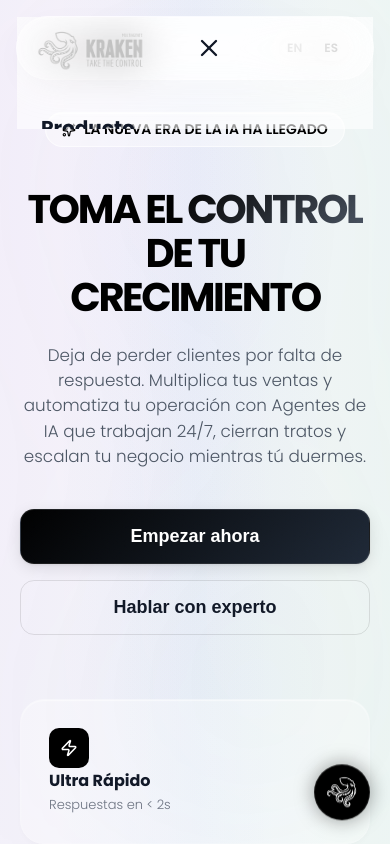
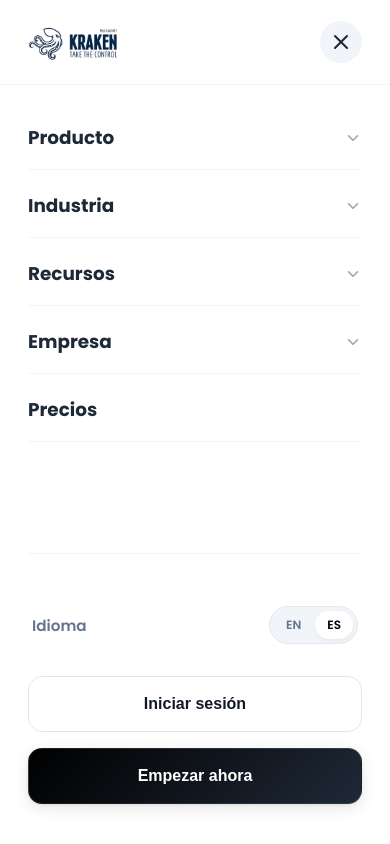
Before and after one commit to madmonkeysc/kraken-web, a React (Vite) app: page / in a window 390 px wide. Both pictures are taken after a click on the element 209 px from the left and 48 px from the top of the page. Shown: the top 844 px of the page. Built offline with nearby package versions, Linux system fonts and the light colour scheme.

Commit message:
feat: implement high-fidelity collapsible mobile menu drawer with transitions and language toggle

```diff
--- a/src/views/Landing.jsx
+++ b/src/views/Landing.jsx
@@ -109,7 +109,20 @@ const Landing = ({ onLoginClick }) => {
   const [blogPostSlug, setBlogPostSlug] = useState(null);
   const [billingCycle, setBillingCycle] = useState('monthly');
   const [isMobileMenuOpen, setIsMobileMenuOpen] = useState(false);
+  const [activeMobileSubmenu, setActiveMobileSubmenu] = useState(null);
   const { language, setLanguage, t } = useLanguage();
+
+  useEffect(() => {
+    if (isMobileMenuOpen) {
+      document.body.style.overflow = 'hidden';
+    } else {
+      document.body.style.overflow = '';
+      setActiveMobileSubmenu(null);
+    }
+    return () => {
+      document.body.style.overflow = '';
+    };
+  }, [isMobileMenuOpen]);
 
   const toggleLanguage = () => {
     const newLang = language === 'ES' ? 'EN' : 'ES';
@@ -393,31 +406,54 @@ const Landing = ({ onLoginClick }) => {
           </div>
         </div>
 
+      </nav>
+
       {/* Mobile Menu Overlay */}
       {isMobileMenuOpen && (
         <div className={styles.mobileMenu}>
+          <div className={styles.mobileMenuHeader}>
+            <img
+              src={krakenLogo}
+              alt="Kraken AI"
+              className={styles.mobileMenuLogo}
+              onClick={() => { setCurrentView('home'); setIsMobileMenuOpen(false); }}
+            />
+            <button className={styles.mobileMenuClose} onClick={() => setIsMobileMenuOpen(false)}>
+              <X size={24} />
+            </button>
+          </div>
+
           <div className={styles.mobileNavLinks}>
             {navItems.map((item, idx) => (
               <div key={idx} className={styles.mobileNavItem}>
                 <div
-                    className={styles.mobileNavLink}
+                  className={styles.mobileNavLinkContainer}
                   onClick={() => {
-                      if (!item.hasSubmenu) {
+                    if (item.hasSubmenu) {
+                      setActiveMobileSubmenu(activeMobileSubmenu === idx ? null : idx);
+                    } else {
                       handleNavClick(item);
                     }
                   }}
                 >
-                    {item.label}
+                  <span className={styles.mobileNavLink}>{item.label}</span>
+                  {item.hasSubmenu && (
+                    <ChevronDown
+                      size={18}
+                      className={`${styles.mobileChevron} ${activeMobileSubmenu === idx ? styles.mobileChevronRotated : ''}`}
+                    />
+                  )}
                 </div>
+
                 {item.hasSubmenu && (
-                    <div className={styles.mobileSubmenu}>
+                  <div className={`${styles.mobileSubmenu} ${activeMobileSubmenu === idx ? styles.mobileSubmenuOpen : ''}`}>
                     {item.items.map((sub, sidx) => (
                       <div
                         key={sidx}
                         className={styles.mobileSubItem}
                         onClick={() => handleNavClick(sub)}
                       >
-                          <div className={styles.mobileSubIcon}>{sub.icon}</div>
+                        {sub.icon && <div className={styles.mobileSubIcon}>{sub.icon}</div>}
                         <span>{sub.title}</span>
                       </div>
                     ))}
@@ -426,13 +462,30 @@ const Landing = ({ onLoginClick }) => {
               </div>
             ))}
           </div>
+
           <div className={styles.mobileAuth}>
-              <button className={styles.btnOutline} onClick={() => onLoginClick('login')}>{t('nav.login')}</button>
-              <button className={styles.btnPrimary} onClick={() => onLoginClick('register')}>{t('nav.getStarted')}</button>
+            <div className={styles.mobileLangSection}>
+              <span className={styles.mobileLangLabel}>
+                {language === 'ES' ? 'Idioma' : 'Language'}
+              </span>
+              <div className={styles.mobileLangToggle} onClick={toggleLanguage}>
+                <div className={`${styles.mobileLangOption} ${language === 'EN' ? styles.activeLang : ''}`}>
+                  EN
+                </div>
+                <div className={`${styles.mobileLangOption} ${language === 'ES' ? styles.activeLang : ''}`}>
+                  ES
+                </div>
+              </div>
+            </div>
+            <button className={styles.btnOutline} onClick={() => { setIsMobileMenuOpen(false); onLoginClick('login'); }}>
+              {t('nav.login')}
+            </button>
+            <button className={styles.btnPrimary} onClick={() => { setIsMobileMenuOpen(false); onLoginClick('register'); }}>
+              {t('nav.getStarted')}
+            </button>
           </div>
         </div>
       )}
-      </nav>
 
       <main>
         {renderCurrentView()}
--- a/src/views/Landing.module.css
+++ b/src/views/Landing.module.css
@@ -337,15 +337,13 @@
   left: 0;
   right: 0;
   bottom: 0;
-  background: rgba(255, 255, 255, 0.6);
-  backdrop-filter: blur(20px) saturate(180%);
-  -webkit-backdrop-filter: blur(20px) saturate(180%);
+  background: #ffffff;
   z-index: 10000;
   display: flex;
   flex-direction: column;
-  padding: 80px 1.5rem 2rem;
+  padding: 90px 1.75rem 2.5rem;
   overflow-y: auto;
-  animation: slideIn 0.3s ease-out;
+  animation: slideIn 0.35s cubic-bezier(0.16, 1, 0.3, 1) forwards;
 }
 
 @keyframes slideIn {
@@ -353,66 +351,182 @@
   to { transform: translateX(0); }
 }
 
+.mobileMenuHeader {
+  display: flex;
+  align-items: center;
+  justify-content: space-between;
+  padding: 0 1.75rem;
+  position: absolute;
+  top: 0;
+  left: 0;
+  right: 0;
+  height: 85px;
+  background: #ffffff;
+  border-bottom: 1px solid #f1f5f9;
+  z-index: 10002;
+}
+
+.mobileMenuLogo {
+  height: 38px;
+  cursor: pointer;
+}
+
+.mobileMenuClose {
+  background: #f1f5f9;
+  border: none;
+  cursor: pointer;
+  width: 42px;
+  height: 42px;
+  border-radius: 50%;
+  display: flex;
+  align-items: center;
+  justify-content: center;
+  color: #1e2937;
+  transition: all 0.2s ease;
+}
+
+.mobileMenuClose:hover {
+  background: #e2e8f0;
+  transform: scale(1.05);
+}
+
+.mobileMenuClose:active {
+  transform: scale(0.95);
+}
+
 .mobileNavLinks {
   display: flex;
   flex-direction: column;
-  gap: 0.5rem;
+  gap: 0.25rem;
+  margin-top: 1rem;
   margin-bottom: 2rem;
 }
 
 .mobileNavItem {
-  border-bottom: 1px solid rgba(255, 255, 255, 0.6);
-  padding-bottom: 0.5rem;
+  border-bottom: 1px solid #f1f5f9;
+  opacity: 0;
+  animation: slideInLink 0.4s cubic-bezier(0.16, 1, 0.3, 1) forwards;
+}
+
+@keyframes slideInLink {
+  from {
+    opacity: 0;
+    transform: translateY(15px);
+  }
+  to {
+    opacity: 1;
+    transform: translateY(0);
+  }
+}
+
+.mobileNavItem:nth-child(1) { animation-delay: 0.05s; }
+.mobileNavItem:nth-child(2) { animation-delay: 0.1s; }
+.mobileNavItem:nth-child(3) { animation-delay: 0.15s; }
+.mobileNavItem:nth-child(4) { animation-delay: 0.20s; }
+.mobileNavItem:nth-child(5) { animation-delay: 0.25s; }
+.mobileNavItem:nth-child(6) { animation-delay: 0.30s; }
+
+.mobileNavLinkContainer {
+  display: flex;
+  align-items: center;
+  justify-content: space-between;
+  padding: 1.125rem 0;
+  cursor: pointer;
 }
 
 .mobileNavLink {
-  font-size: 1.25rem;
+  font-size: 1.15rem;
   font-weight: 700;
-  color: #111827;
-  padding: 1rem 0;
+  color: #1e2937;
+  transition: color 0.2s ease;
+}
+
+.mobileNavLinkContainer:hover .mobileNavLink {
+  color: #000000;
+}
+
+.mobileChevron {
+  color: #94a3b8;
+  transition: transform 0.3s cubic-bezier(0.16, 1, 0.3, 1), color 0.2s ease;
+}
+
+.mobileNavLinkContainer:hover .mobileChevron {
+  color: #1e2937;
+}
+
+.mobileChevronRotated {
+  transform: rotate(180deg);
+  color: #000000 !important;
+}
+
+.mobileSubmenu {
+  display: flex;
+  flex-direction: column;
+  gap: 0.75rem;
+  max-height: 0;
+  opacity: 0;
+  overflow: hidden;
+  transition: max-height 0.4s cubic-bezier(0.16, 1, 0.3, 1), opacity 0.3s ease, margin 0.3s ease;
+  margin-bottom: 0;
+}
+
+.mobileSubmenuOpen {
+  max-height: 500px;
+  opacity: 1;
+  margin-bottom: 1.25rem;
+  margin-top: 0.25rem;
+}
+
+.mobileSubItem {
+  display: flex;
+  align-items: center;
+  gap: 1rem;
+  padding: 0.875rem 1.125rem;
+  border-radius: 14px;
+  background: #f8fafc;
+  border: 1px solid #f1f5f9;
   cursor: pointer;
-}
-
-.mobileSubmenu {
-  display: flex;
-  flex-direction: column;
-  gap: 0.5rem;
-  padding-left: 1rem;
-  margin-bottom: 1rem;
-}
-
-.mobileSubItem {
-  display: flex;
-  align-items: center;
-  gap: 1rem;
-  padding: 0.75rem;
-  border-radius: 12px;
-  background: rgba(255, 255, 255, 0.4);
-  backdrop-filter: blur(8px);
-  -webkit-backdrop-filter: blur(8px);
-  border: 1px solid rgba(255, 255, 255, 0.6);
-  cursor: pointer;
+  transition: all 0.2s cubic-bezier(0.16, 1, 0.3, 1);
+}
+
+.mobileSubItem:hover {
+  background: #f1f5f9;
+  border-color: #e2e8f0;
+  transform: translateY(-1px);
+}
+
+.mobileSubItem:active {
+  transform: translateY(0);
 }
 
 .mobileSubIcon {
-  width: 32px;
-  height: 32px;
-  background: rgba(255, 255, 255, 0.4);
-  backdrop-filter: blur(8px);
-  -webkit-backdrop-filter: blur(8px);
-  border: 1px solid rgba(255, 255, 255, 0.6);
-  border-radius: 8px;
+  width: 36px;
+  height: 36px;
+  background: #ffffff;
+  border: 1px solid #e2e8f0;
+  border-radius: 10px;
   display: flex;
   align-items: center;
   justify-content: center;
-  color: #000;
-  box-shadow: inset 0 1px 1px rgba(255, 255, 255, 0.8), 0 2px 4px rgba(0,0,0,0.05);
+  color: #1e2937;
+  box-shadow: 0 2px 4px rgba(0, 0, 0, 0.02);
+  transition: all 0.2s ease;
+}
+
+.mobileSubItem:hover .mobileSubIcon {
+  color: #000000;
+  border-color: #cbd5e1;
 }
 
 .mobileSubItem span {
   font-size: 0.9375rem;
   font-weight: 600;
-  color: #4b5563;
+  color: #475569;
+  transition: color 0.2s ease;
+}
+
+.mobileSubItem:hover span {
+  color: #0f172a;
 }
 
 .mobileAuth {
@@ -421,12 +535,54 @@
   gap: 1rem;
   margin-top: auto;
   padding-top: 2rem;
+  border-top: 1px solid #f1f5f9;
 }
 
 .mobileAuth button {
   width: 100%;
   padding: 1.125rem;
   font-size: 1rem;
+}
+
+.mobileLangSection {
+  display: flex;
+  align-items: center;
+  justify-content: space-between;
+  padding: 1.25rem 0.25rem 0.25rem;
+  margin-bottom: 0.75rem;
+}
+
+.mobileLangLabel {
+  font-size: 0.95rem;
+  font-weight: 600;
+  color: #64748b;
+}
+
+.mobileLangToggle {
+  display: flex;
+  align-items: center;
+  background: #f1f5f9;
+  border-radius: 20px;
+  padding: 4px;
+  gap: 2px;
+  cursor: pointer;
+  border: 1px solid #e2e8f0;
+  transition: all 0.2s ease;
+}
+
+.mobileLangToggle .activeLang {
+  background: #ffffff !important;
+  color: #000000 !important;
+  box-shadow: 0 2px 4px rgba(0, 0, 0, 0.05) !important;
+}
+
+.mobileLangOption {
+  padding: 5px 12px;
+  border-radius: 16px;
+  font-size: 12px;
+  font-weight: 600;
+  color: #64748b;
+  transition: all 0.2s ease;
 }
 
 .langToggle {
```
Lines whose indentation alone changed are shown as unchanged.
